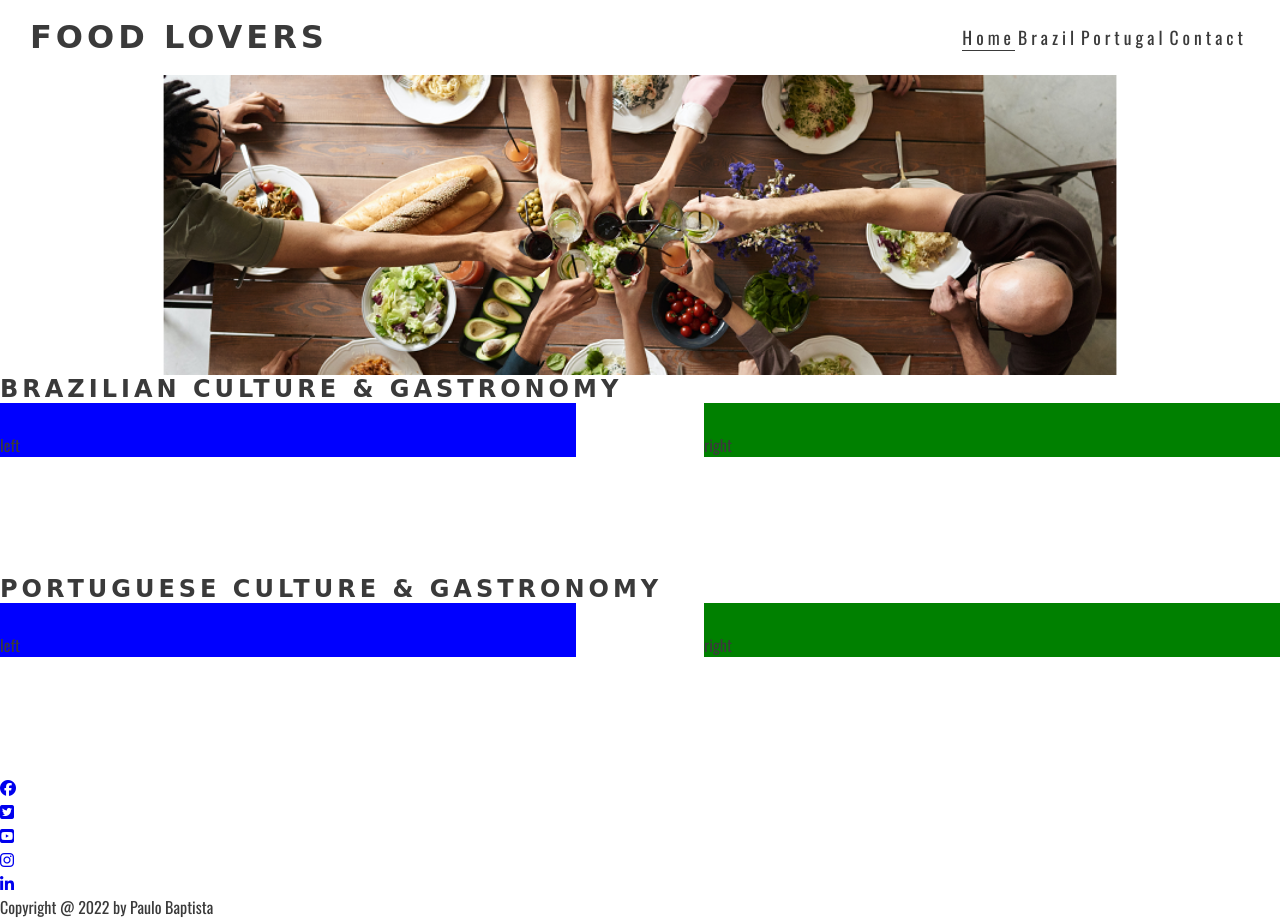
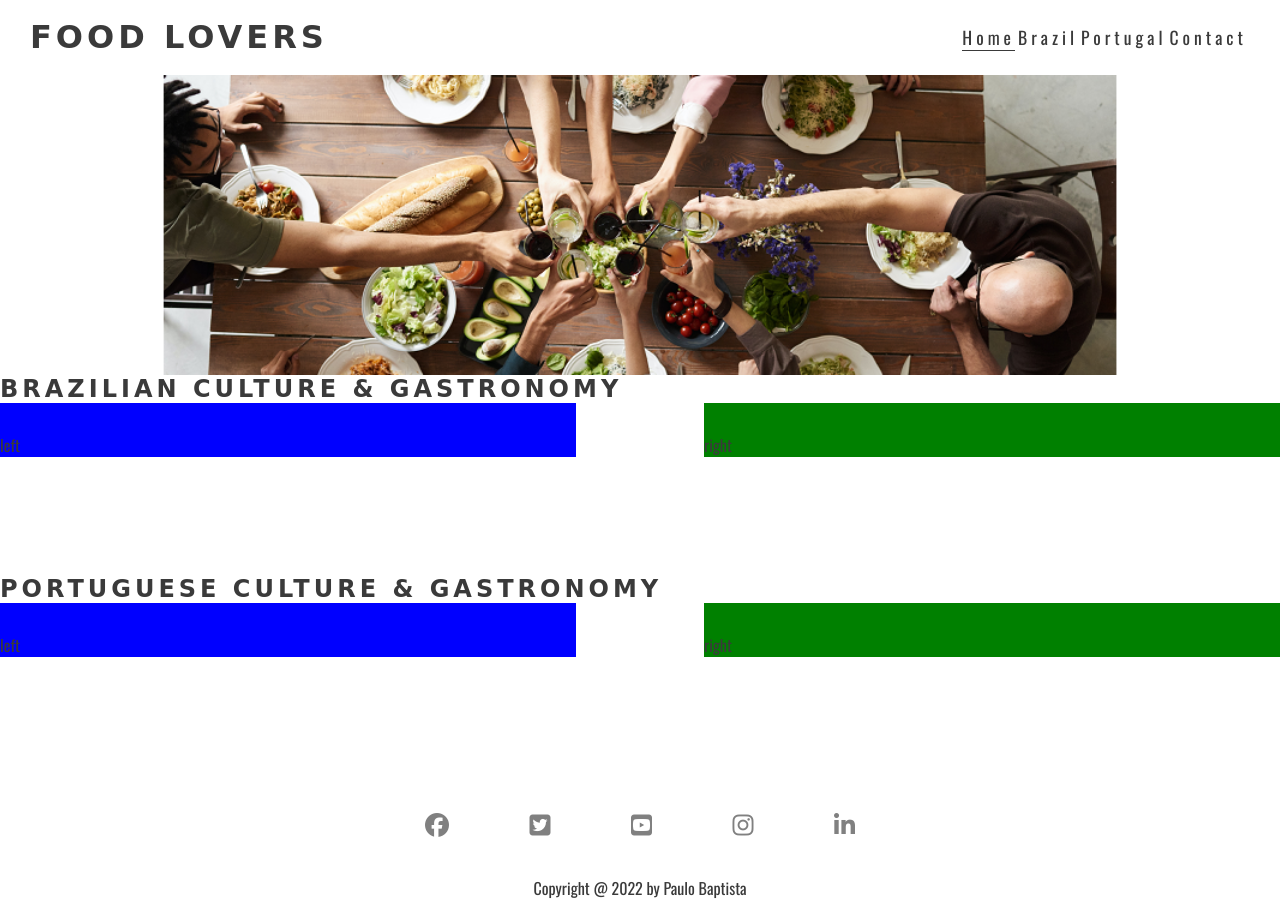
Before and after one commit to Code-Institute-Submissions/baptistapaulo-pp1_NovResub, a plain HTML site: page index.html in a window 1280 px wide. Drawn offline with nearby package versions, Linux system fonts and the light colour scheme; a web font is replaced by a local one.

Commit message:
Add style to footer social media icons and the copyright

```diff
--- a/assets/css/style.css
+++ b/assets/css/style.css
@@ -105,3 +105,20 @@ h1, h2 {
     float: right;
     background-color: green;
 }
+
+/* footer */
+
+.social-media {
+    text-align: center;
+}
+
+.social-media > li {
+    display: inline;
+}
+
+.social-media i {
+    font-size: 150%;
+    margin: 1%;
+    padding: 2%;
+    color: grey;
+}
--- a/index.html
+++ b/index.html
@@ -65,9 +65,9 @@
             <li>
                 <a href="https://linkedin.com" target="_blank" rel="noopener"
                     aria-label="Visit our LinkedIn page"><i class="fa-brands fa-linkedin-in"></i></a>
-            </li>
+            </li><br>
+            <li>Copyright @ 2022 by Paulo Baptista</li>
         </ul>
-        Copyright @ 2022 by Paulo Baptista
     </footer>
 
     <!-- font awesome script -->
```
